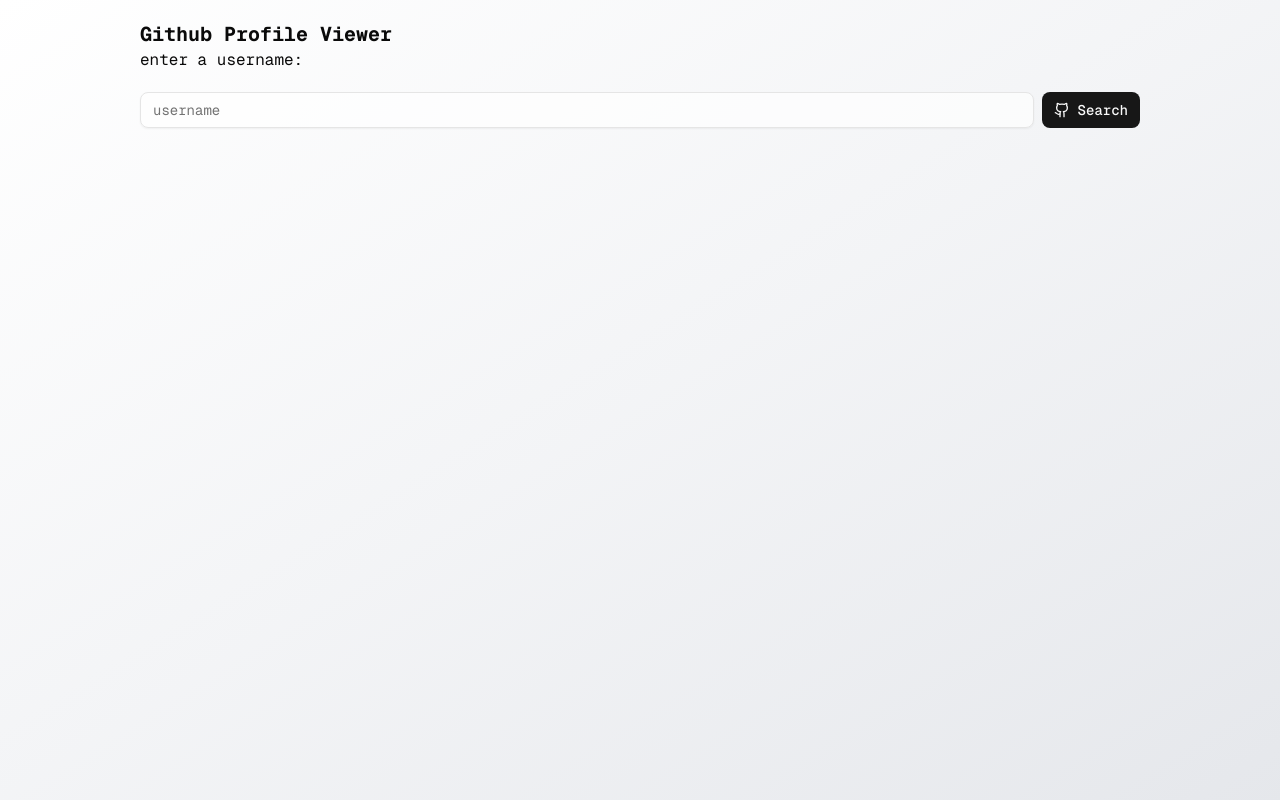
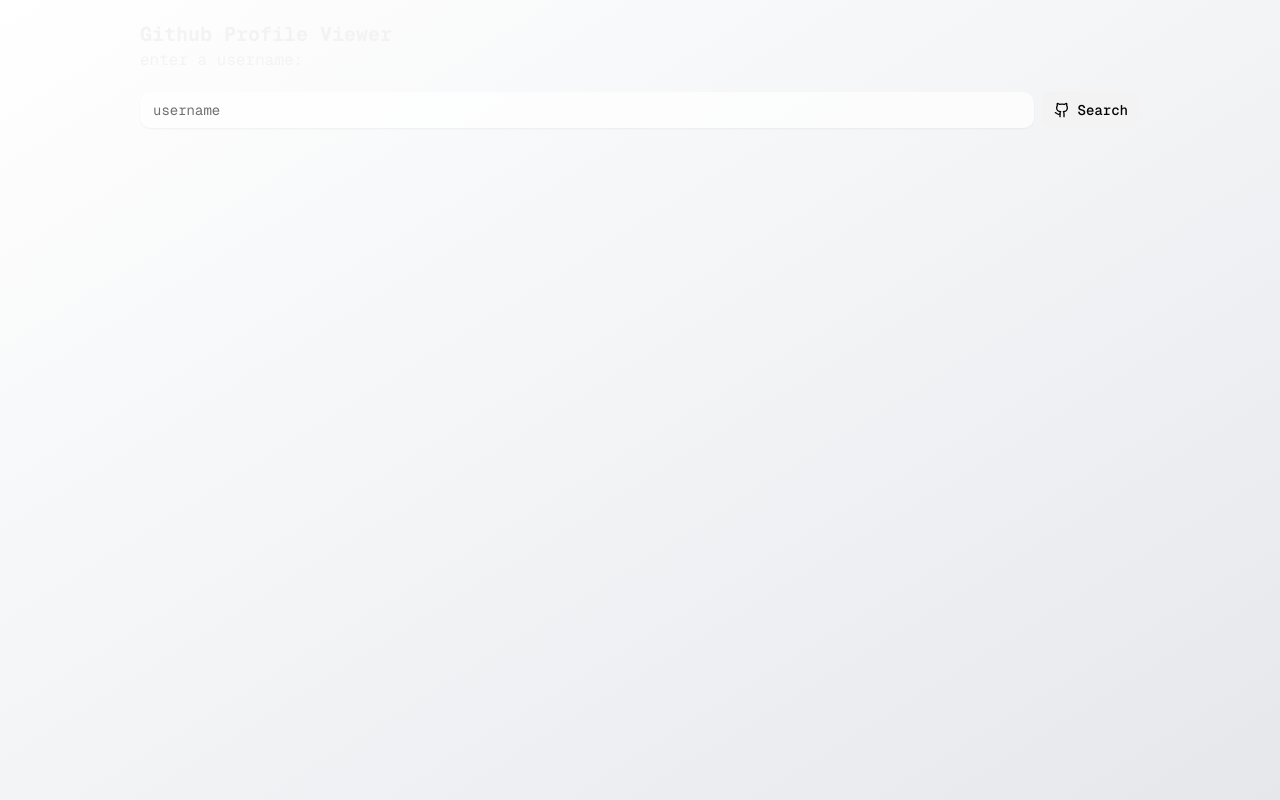
Before and after one commit to bagoesrex/github-profile-viewer, a Next.js app: page / in a window 1280 px wide. Built offline with nearby package versions, Linux system fonts and the light colour scheme.

Commit message:
style: adjust global color variables

```diff
--- a/app/globals.css
+++ b/app/globals.css
@@ -44,25 +44,26 @@
 }
 
 :root {
-  --radius: 0.625rem;
-  --background: oklch(1 0 0);
-  --foreground: oklch(0.145 0 0);
-  --card: oklch(1 0 0);
-  --card-foreground: oklch(0.145 0 0);
-  --popover: oklch(1 0 0);
-  --popover-foreground: oklch(0.145 0 0);
-  --primary: oklch(0.205 0 0);
-  --primary-foreground: oklch(0.985 0 0);
-  --secondary: oklch(0.97 0 0);
-  --secondary-foreground: oklch(0.205 0 0);
-  --muted: oklch(0.97 0 0);
-  --muted-foreground: oklch(0.556 0 0);
-  --accent: oklch(0.97 0 0);
-  --accent-foreground: oklch(0.205 0 0);
-  --destructive: oklch(0.577 0.245 27.325);
-  --border: oklch(0.922 0 0);
-  --input: oklch(0.922 0 0);
-  --ring: oklch(0.708 0 0);
+  --radius: 0.75rem;
+  --background: oklch(0.045 0 0);
+  --foreground: oklch(0.965 0 0);
+  --card: oklch(40.912% 0.00005 271.152 / 0.267);
+  --card-foreground: oklch(0.965 0 0);
+  --popover: oklch(0.085 0 0);
+  --popover-foreground: oklch(0.965 0 0);
+  --primary: oklch(0.965 0 0);
+  --primary-foreground: oklch(0.045 0 0);
+  --secondary: oklch(0.125 0 0);
+  --secondary-foreground: oklch(0.965 0 0);
+  --muted: oklch(0.155 0 0);
+  --muted-foreground: oklch(0.55 0 0);
+  --accent: oklch(0.205 0 0);
+  --accent-foreground: oklch(0.965 0 0);
+  --destructive: oklch(0.62 0.23 29);
+  --destructive-foreground: oklch(0.985 0 0);
+  --border: oklch(0.185 0 0);
+  --input: oklch(96.416% 0.00011 271.152 / 0.11);
+  --ring: oklch(81.879% 0.00221 14.884 / 0.838);
   --chart-1: oklch(0.646 0.222 41.116);
   --chart-2: oklch(0.6 0.118 184.704);
   --chart-3: oklch(0.398 0.07 227.392);
@@ -76,6 +77,13 @@
   --sidebar-accent-foreground: oklch(0.205 0 0);
   --sidebar-border: oklch(0.922 0 0);
   --sidebar-ring: oklch(0.708 0 0);
+
+  --gradient-primary: linear-gradient(135deg, hsl(0 0% 95%), hsl(0 0% 70%));
+  --glass-bg: hsl(0 0% 8% / 0.8);
+  --glass-border: hsl(0 0% 25% / 0.4);
+  --glow-primary: 0 0 40px hsl(0 0% 100% / 0.05);
+  --shadow-card: 0 8px 32px hsl(0 0% 0% / 0.5);
+  --shadow-hover: 0 12px 40px hsl(0 0% 0% / 0.6);
 }
 
 .dark {
@@ -116,7 +124,28 @@
   * {
     @apply border-border outline-ring/50;
   }
+
   body {
-    @apply bg-background text-foreground;
+    @apply bg-background text-primary;
   }
 }
+
+@layer components {
+  .gradient-text {
+    background: var(--gradient-primary);
+    -webkit-background-clip: text;
+    -webkit-text-fill-color: transparent;
+    background-clip: text;
+  }
+
+  .glass-card {
+    background: var(--glass-bg);
+    backdrop-filter: blur(12px);
+    border: 1px solid var(--glass-border);
+    box-shadow: var(--shadow-card);
+  }
+
+  .glass-card:hover {
+    box-shadow: var(--shadow-hover);
+  }
+}
```
